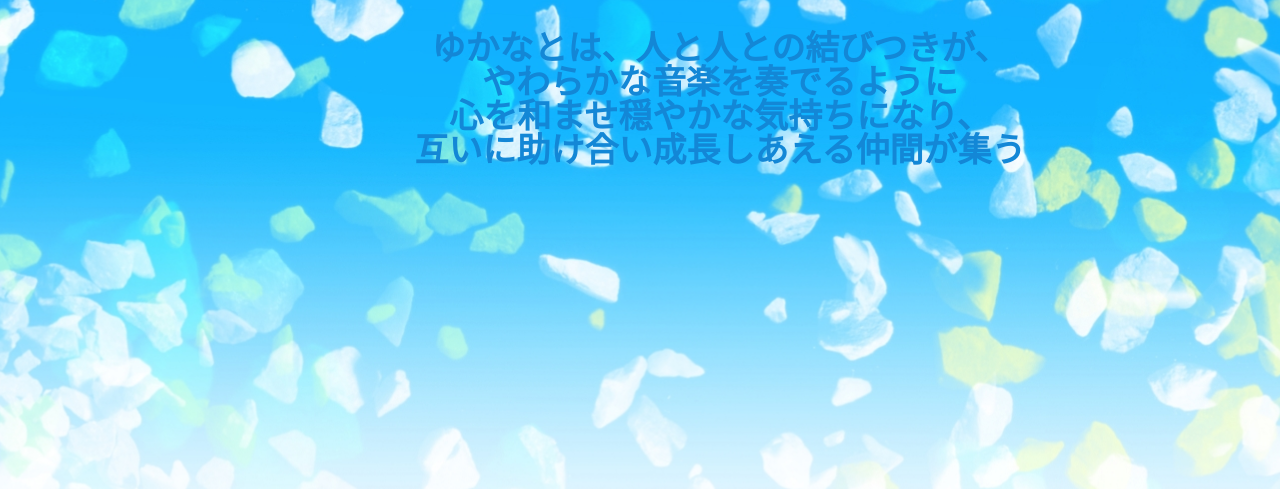
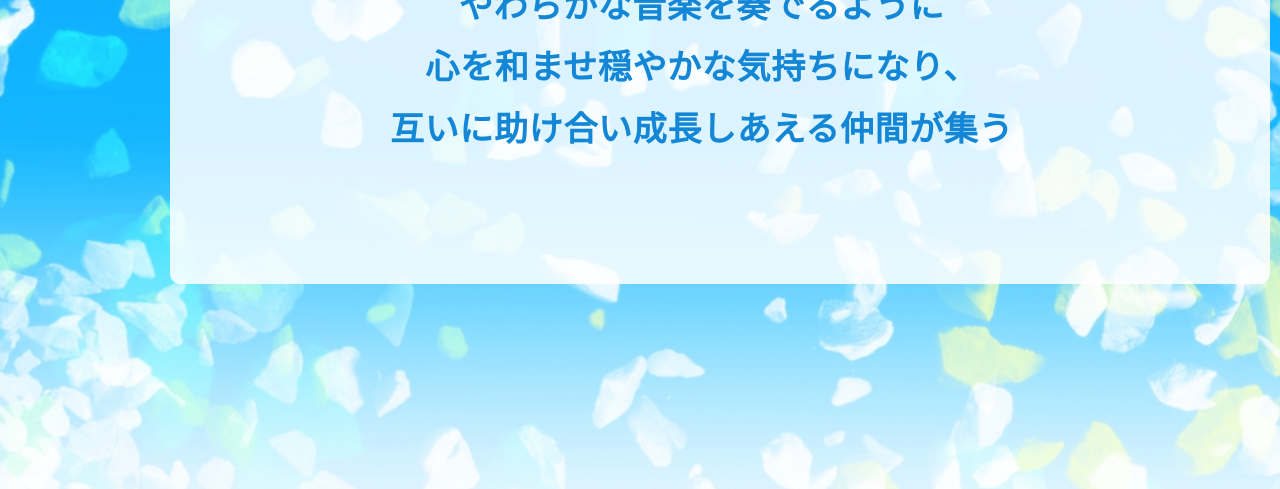
Before and after one commit to kayashima-naho/yukana, a plain HTML site: page index.html in a window 1280 px wide. Shown: the part 544-1033 px from the top of the page. Drawn offline with Linux system fonts and the light colour scheme.

Commit message:
mainvisual作成完了

```diff
--- a/css/_main.sass
+++ b/css/_main.sass
@@ -14,12 +14,20 @@
         // top: 50%
         // left: 50%
         // transform: translate(-50%, -50%)
+
         height: 100%
         display: flex
         flex-direction: column
         justify-content: center
         text-align: center
         align-items: center
+
+        .text
+            width: 1100px
+            height: 518px
+            background: rgba(255, 255, 255, 0.85)
+            border-radius: 10px
+
 
     .catchcopy
         // position: absolute
@@ -33,7 +41,13 @@
             margin-bottom: 35px
             padding: 30px
         &__text
-
+            line-height: 180%
+            /* or 61px */
+            display: flex
+            align-items: center
+            text-align: center
+            letter-spacing: 0.02em
             color: #1387D6
             font-size: 34px
             font-weight: bold
+            margin-left: 20%
--- a/index.html
+++ b/index.html
@@ -37,11 +37,10 @@
     </header>
     <main class="main">
         <div class="catchcopy">
-                <div class="main__img">
-
-                    <!-- <img src="img/Mask Group.png" alt=""> -->
-
-                    <div class="sample__container">
+            <div class="main__img">
+                <!-- <img src="img/Mask Group.png" alt=""> -->
+                <div class="sample__container">
+                    <div class="text">
                         <div class="catchcopy__title">合同会社ゆかな(結奏)</div>
                         <div class="catchcopy__text">ゆかなとは、人と人との結びつきが、<br>
                             やわらかな音楽を奏でるように<br>
@@ -49,10 +48,8 @@
                             互いに助け合い成長しあえる仲間が集う
                         </div>
                     </div>
-
-
-
                 </div>
+            </div>
         </div>
     </main>
     <!-- <footer>
```
Also changed, not shown: css/style.css, 1 other file.
